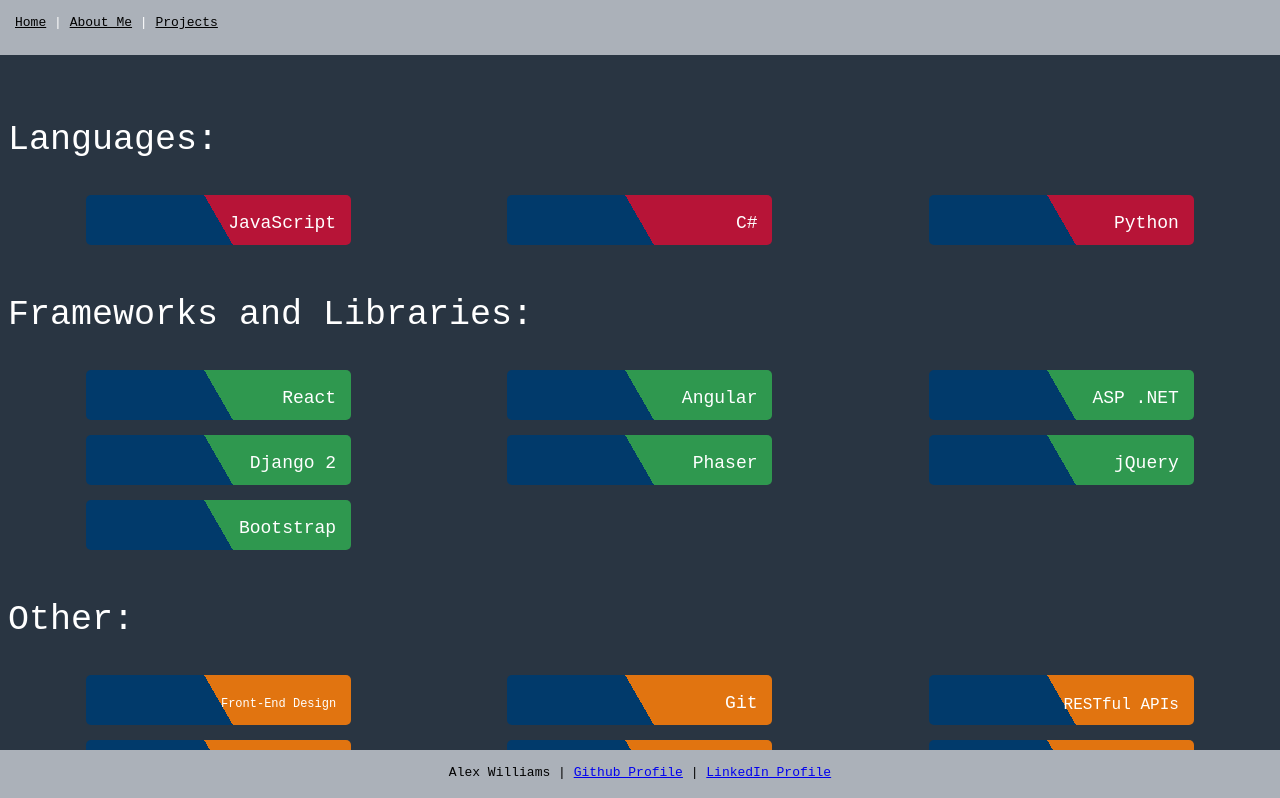
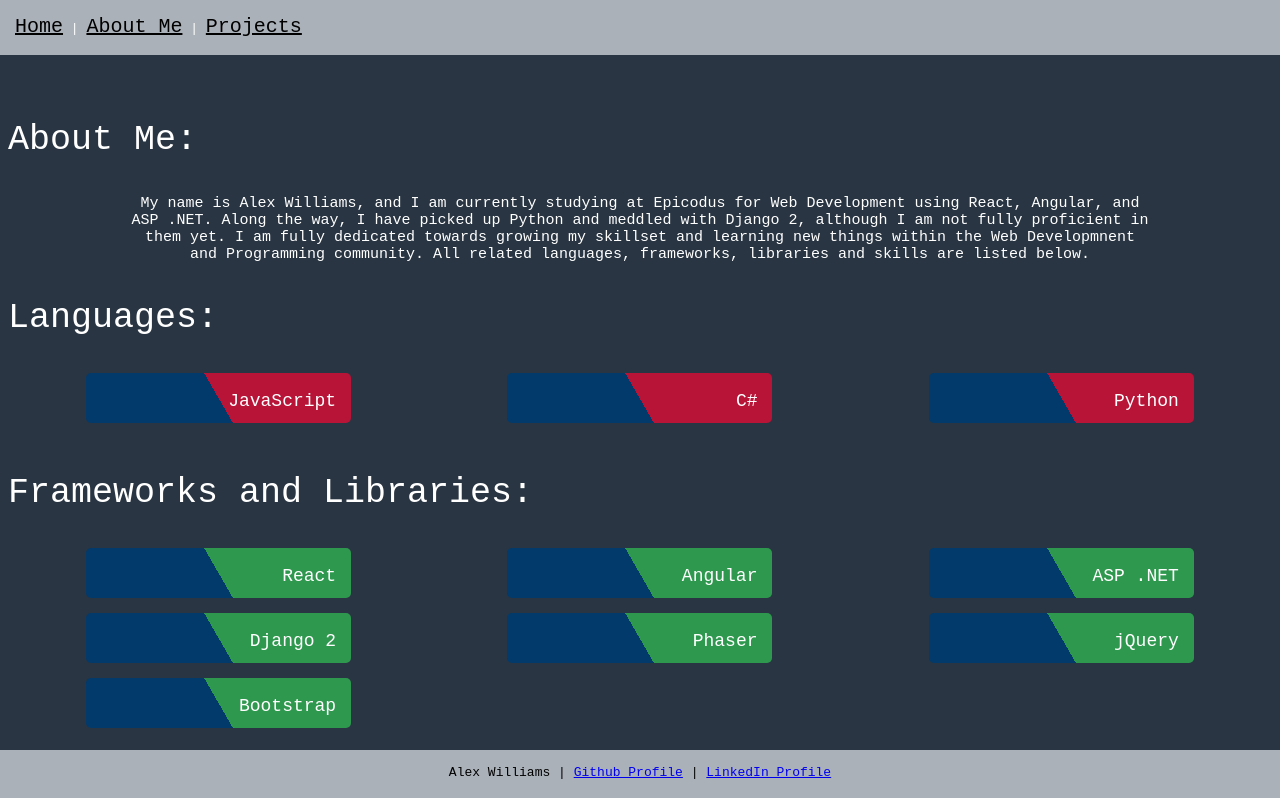
Before and after one commit to Zizzs/React-Portfolio, a React app: page /#/about in a window 1280 px wide. Shown: the top 798 px of the page. Built offline with nearby package versions, Linux system fonts and the light colour scheme.

Commit message:
Added about me text

```diff
--- a/src/components/About.jsx
+++ b/src/components/About.jsx
@@ -78,7 +78,19 @@
                     padding-top: 10px;
                     height: 50px;
                 }
+
+                #aboutMeText {
+                    font-size: 15px;
+                    width: 80vw;
+                    text-align: center;
+                    margin-left: auto;
+                    margin-right: auto;
+                }
             `}</style>
+      <div>
+          <p className="titleText">About Me:</p>
+          <p id="aboutMeText">My name is Alex Williams, and I am currently studying at Epicodus for Web Development using React, Angular, and ASP .NET. Along the way, I have picked up Python and meddled with Django 2, although I am not fully proficient in them yet. I am fully dedicated towards growing my skillset and learning new things within the Web Developmnent and Programming community. All related languages, frameworks, libraries and skills are listed below.</p>
+      </div>
       <div>
         <p className="titleText">Languages:</p>
         <div className="gridDiv">
--- a/src/components/Header.jsx
+++ b/src/components/Header.jsx
@@ -31,7 +31,7 @@
 
             `}</style>
       <div id="headerDiv">
-        <Link style={{color: 'black'}} to='/'>Home</Link> | <Link style={{color: 'black'}} to='/about'>About Me</Link> | <Link style={{color: 'black'}} to='/projects'>Projects</Link>
+        <Link style={{color: 'black', fontSize: 20}} to='/'>Home</Link> | <Link style={{color: 'black', fontSize: 20}} to='/about'>About Me</Link> | <Link style={{color: 'black', fontSize: 20}} to='/projects'>Projects</Link>
       </div>
     </div>
   );
--- a/src/components/Projects.jsx
+++ b/src/components/Projects.jsx
@@ -36,17 +36,27 @@
 ];
 function Projects(){
   return (
-    <div className='projectsDiv'>
+    <div>
         <style jsx>{`
                     .projectsDiv {
                         display: grid;
                         grid-template-columns: 1fr 1fr 1fr;
                         text-align: center;
-                    margin-top: 120px;
+                        margin-top: 50px;
                         margin-bottom: 75px;
                         background-color: '#293542';
                     }
+
+                    #projectsText {
+                        color: white;
+                        font-size: 35px;
+                        margin-top: 120px;
+                    }
                 `}</style>
+        <div>
+            <p id="projectsText">Major Projects:</p>
+        </div>
+        <div className='projectsDiv'>
         {mainProjects.map((project) =>
             <Project name={project.name}
             description={project.description}
@@ -55,6 +65,7 @@
             key={v4()} />
         )}
         </div>
+    </div>
   );
 }
 
```
Lines whose indentation alone changed are shown as unchanged.
